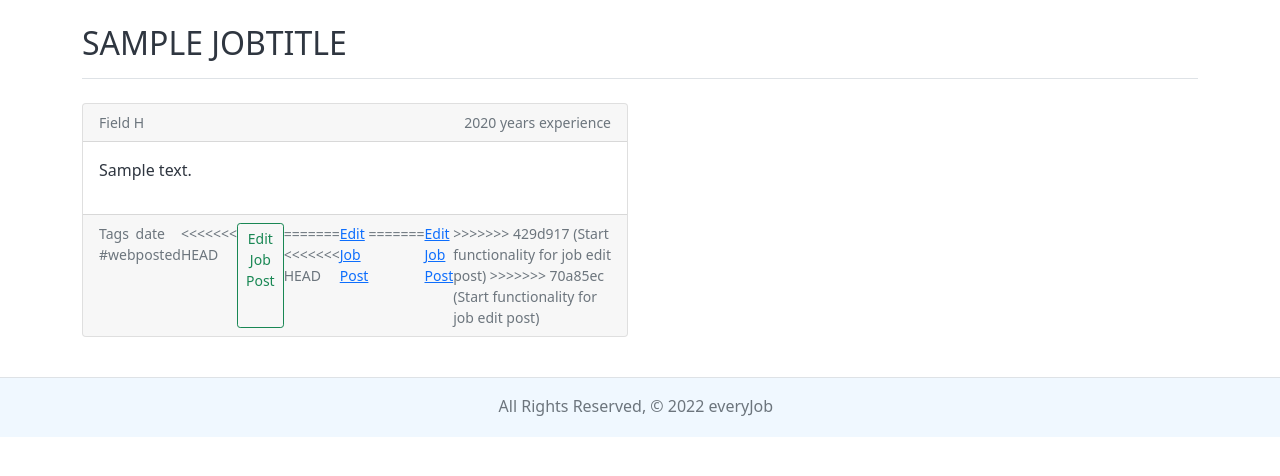
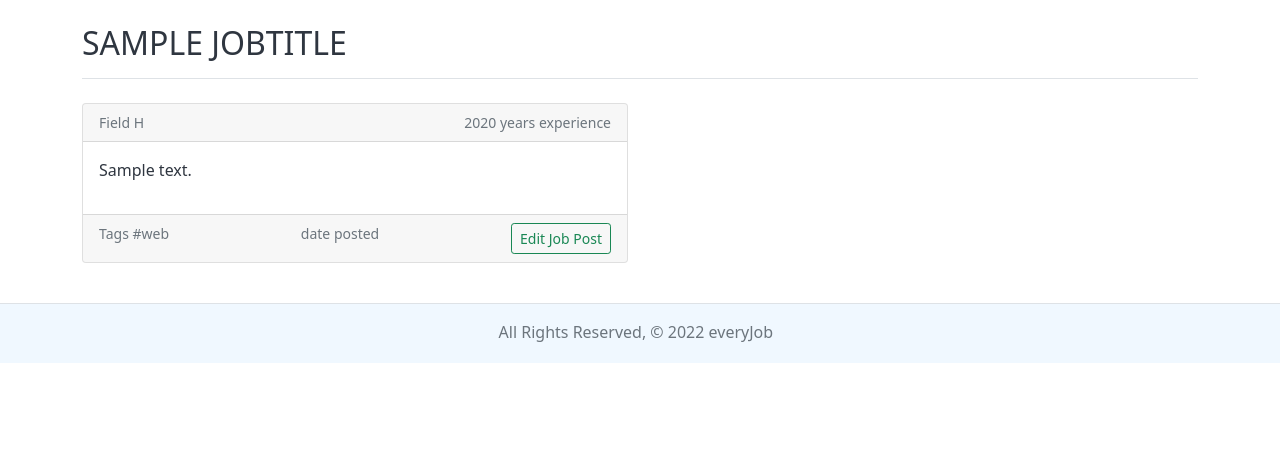
Before and after one commit to stylec0/everyJob, a Django app: page /everyjob/1/ in a window 1280 px wide. Shown: the part 56-532 px from the top of the page. Run offline with Django 3.2, Linux system fonts and the light colour scheme; tables that the repository leaves empty hold one stand-in row (values such as "Sample post").

Commit message:
Fixed html and buttons adding css root andded error message on signup"

```diff
--- a/main_app/templates/everyJobs/detail.html
+++ b/main_app/templates/everyJobs/detail.html
@@ -27,15 +27,7 @@
 				<span>Tags #web</span>
 				<!-- add -->
 				<span class="right">date posted</span>
-<<<<<<< HEAD
 				<a class="btn btn-outline-success btn-sm" href="{% url 'get_job_post_update' job.id %}">Edit Job Post</a>
-=======
-<<<<<<< HEAD
-				<a href="{% url 'get_job_post_update' job.id %}">Edit Job Post</a>
-=======
-				<a href="{% url 'get_job_post_update' job_title.id %}">Edit Job Post</a>
->>>>>>> 429d917 (Start functionality for job edit post)
->>>>>>> 70a85ec (Start functionality for job edit post)
 			</div>
 		</div>
 	</div>
--- a/main_app/templates/main_app/jobpost_update.html
+++ b/main_app/templates/main_app/jobpost_update.html
@@ -10,8 +10,6 @@
 <h1>Update Job Post</h1>
 {% endif %}
 <form action="{% url 'update_job_post' JobPost.id %}" method="post">
-
-
 	{% csrf_token %}
 	<div class="row pt-1 pb-1">
 		<div class="col-6">
```
